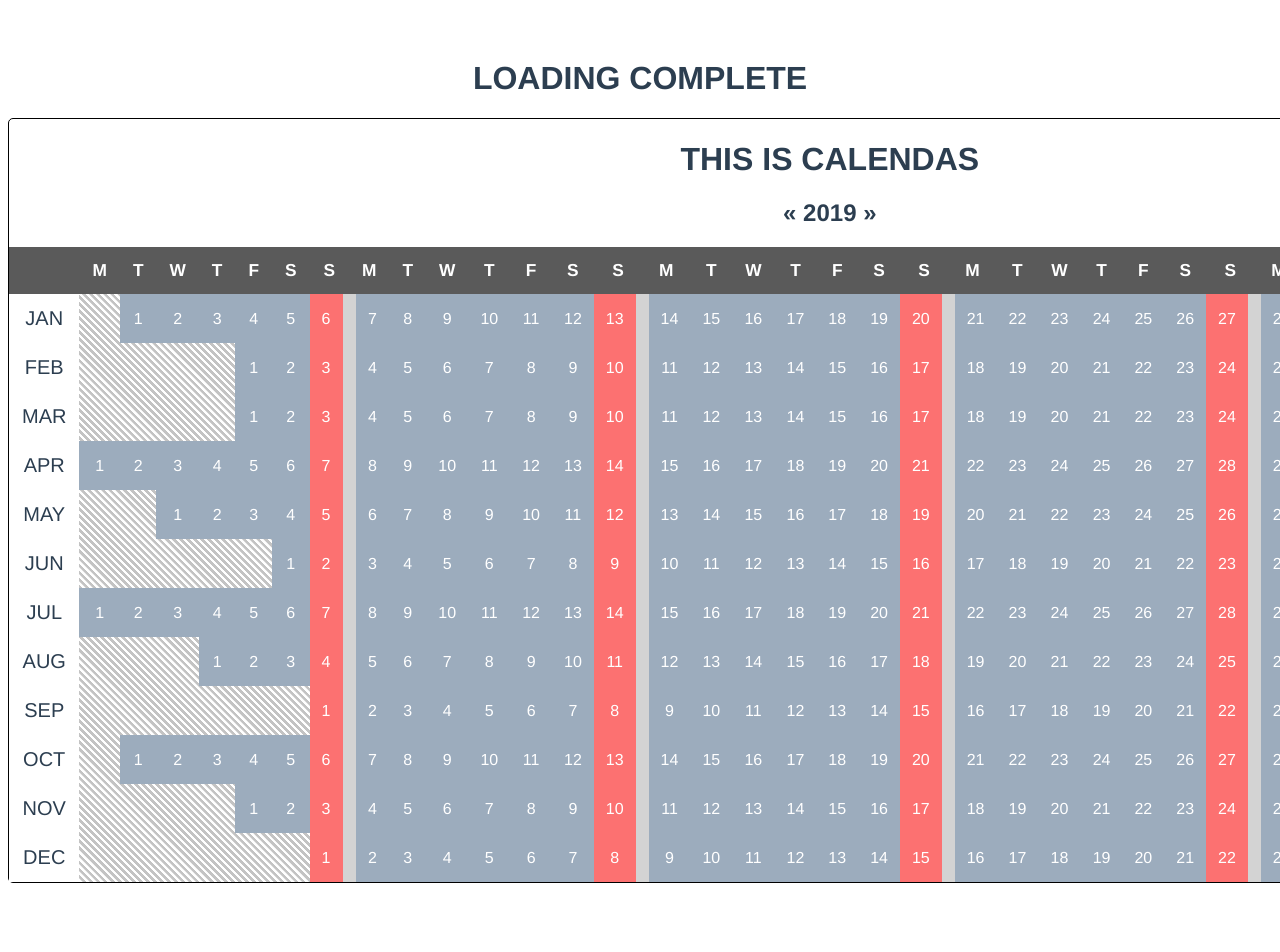
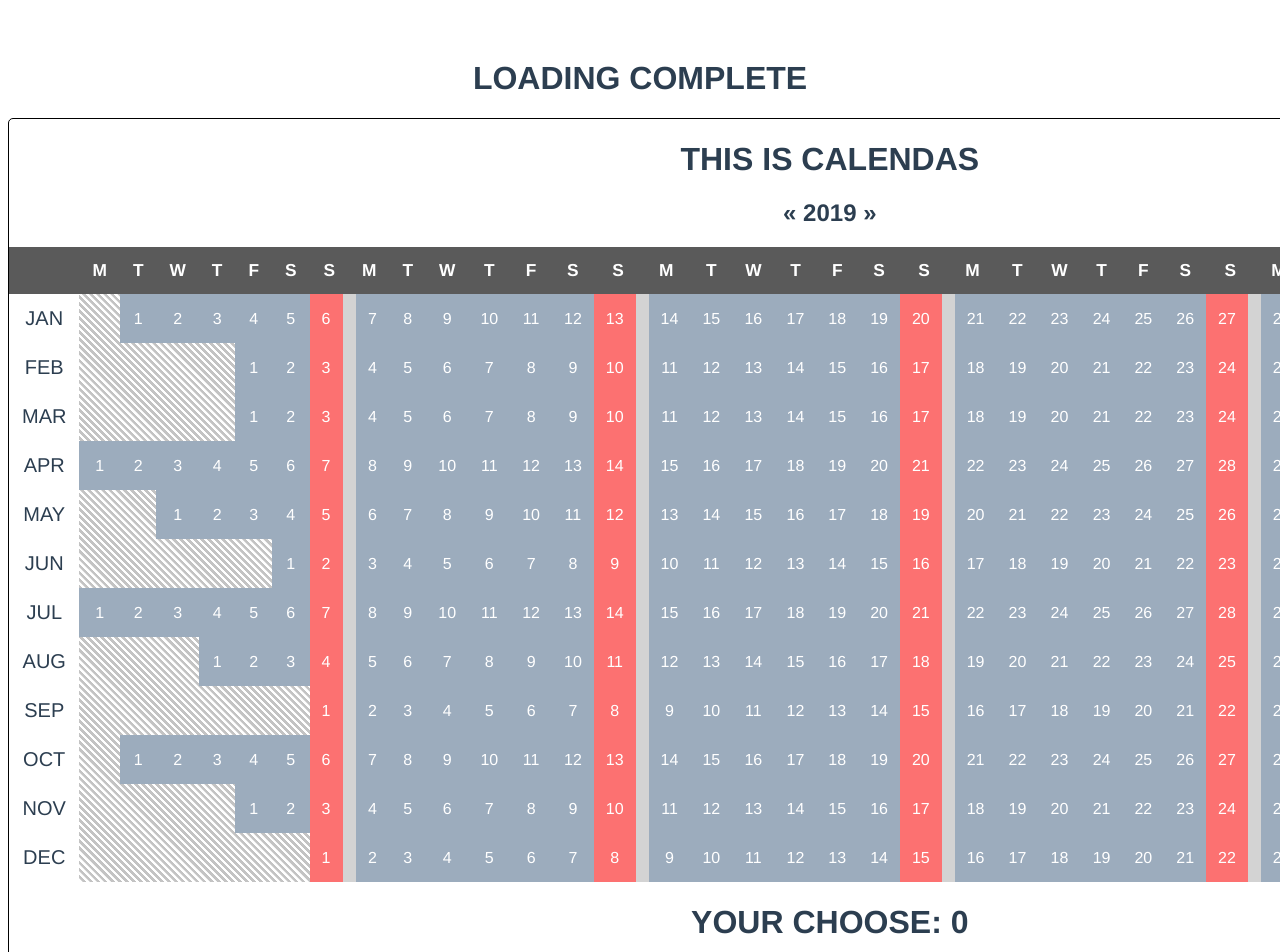
Before and after one commit to DmitryTkac/myCalendas, a Vue app: page / in a window 1280 px wide. Shown: the top 952 px of the page. Before the commit the page ends 891 px from the top, so only its background shows below. Built offline with nearby package versions, Linux system fonts and the light colour scheme.

Commit message:
Event range - ~complete

```diff
--- a/src/components/calendar.vue
+++ b/src/components/calendar.vue
@@ -1,11 +1,17 @@
 <template>
     <div class="calendarFrame">
         <h1>THIS IS CALENDAS</h1>
-        <h2> <span v-on:click='prevYear()' class="button">«</span>  {{ customYear }} <span v-on:click='nextYear()' class="button">»</span> </h2>
+        <h2> <span v-on:click='prevYear()' class="button">«</span>  {{ customYear }} <span v-on:click='nextYear()' class="button">»</span>
+        </h2>
         <table>
             <weekBar></weekBar>
-            <allMonth v-bind:year='customYear'/>
+            <allMonth
+                v-bind:year='customYear'
+
+            />
         </table>
+        <h1>YOUR CHOOSE: {{datums}}</h1>
+        <h1>EVENT RANGE: {{ event.start.formatedDate }} - {{ event.end.formatedDate }} </h1>
     </div>
 </template>
 
@@ -23,8 +29,22 @@ export default {
         return {
             today: this.getToday(),
             customYear: this.getToday().getFullYear(),
-            eventStart: null,
-            eventEnd: null
+
+            event: {
+                start: {
+                    formatedDate: '',
+                    normalDate: null,
+                    isEvent: true
+                },
+                end: {
+                    formatedDate: '',
+                    normalDate: null,
+                    isEvent: false
+                }
+            },
+
+            range: "NONE",
+            datums: 0,
         }
     },
 
@@ -45,6 +65,32 @@ export default {
 
         prevYear: function() {
             this.customYear--;
+        },
+
+        registerEvent: function(date) {
+
+            if (this.event.start.isEvent) {
+                this.event.start.formatedDate = this.event.end.formatedDate = '';
+
+                this.event.start.formatedDate = this.processDate(date);
+                this.event.start.normalDate = date;
+                this.event.start.isEvent = !this.event.start.isEvent;
+
+                this.event.end.normalDate = this.event.start.normalDate;
+            } else {
+                this.event.end.formatedDate = this.processDate(date);
+                this.event.end.normalDate = date;
+                this.event.start.isEvent = !this.event.start.isEvent;
+
+                if (!confirm("Make event? [ FROM " + this.event.start.formatedDate + " TO " +  this.event.end.formatedDate + " ]")) {
+                    this.event.start.formatedDate = this.event.end.formatedDate = '';
+                    this.event.end.normalDate = this.event.start.normalDate = null;
+                }
+            }
+        },
+
+        processDate: function(date) {
+            return date.getDate() + "-" + (date.getMonth()+1) + "-" + date.getFullYear();
         }
     }
 
@@ -65,7 +111,6 @@ export default {
         position: relative;
         display: inline-block;
         margin: auto;
-
     }
 
 
--- a/src/components/calendarParts/allMonth.vue
+++ b/src/components/calendarParts/allMonth.vue
@@ -1,12 +1,12 @@
 <template>
     <tbody>
-
+        {{renderQ()}}
         <month
-        v-bind:key="i.id"
-        v-for="i in 12"
-        v-bind:month='i'
-        v-bind:year='year'
-        v-bind:spacing='configureSpacing(i)'
+            v-bind:key="i.id"
+            v-for="i in 12"
+            v-bind:month='i'
+            v-bind:year='year'
+            v-bind:spacing='configureSpacing(i)'
         />
     </tbody>
 </template>
@@ -21,8 +21,6 @@ export default {
 
     props: {
         year: Number,
-
-
     },
 
     methods: {
@@ -32,8 +30,18 @@ export default {
                 return 6;
             }
             return spacing;
+        },
+        renderQ: function() {
+            if (this.eventStart > this.eventEnd) {
+                let buff = this.eventStart;
+                this.eventStart = this.eventEnd;
+                this.eventEnd = buff;
+            }
+
+            //return this.eventStart + " " + this.eventEnd;
         }
     },
+
 
     date() {
         return {
--- a/src/components/calendarParts/calendarBlock.vue
+++ b/src/components/calendarParts/calendarBlock.vue
@@ -1,8 +1,8 @@
 <template>
-    <td v-if="type == 'day' && date.getDay()==0" id="sunday" class="day">
+    <td v-if="type == 'day' && date.getDay()==0" id="sunday" v-bind:class="{evented: isEvented}" class="day"  v-on:click='getYouChoose()'>
         {{ value }}
     </td>
-    <td v-else-if="type == 'day'" class="day">
+    <td v-else-if="type == 'day'" v-bind:id="checkEvented()" class="day" v-on:click='getYouChoose()'>
         {{ value }}
     </td>
     <td v-else-if="type == 'void'" class="void">
@@ -35,7 +35,24 @@ export default {
     props: {
         type: String, //Month, weekMonth, week, weekSpace, space, day, void
         value: [String, Number],
-        date: Object
+        date: Date,
+        isEvented: Boolean
+    },
+
+    methods: {
+        getYouChoose: function() {
+            this.$parent.$parent.$parent.datums = this.date.getDate() + "-" + parseInt(this.date.getMonth()+1) + "-" + this.date.getFullYear();
+            this.$parent.$parent.$parent.registerEvent(this.date);
+            //this.$parent.$parent
+        },
+
+        checkEvented: function() {
+            if (this.isEvented) {
+                return "evented";
+            }
+            return "";
+        }
+
     }
 
 }
@@ -45,7 +62,9 @@ export default {
     .void {
 
     }
-
+    #evented {
+        background: darkmagenta;
+    }
     #sunday {
         border: solid;
         border-right-width: 13px;
@@ -64,10 +83,11 @@ export default {
         background: rgb(156, 172, 189);
         padding: 12px;
         color: white;
+        cursor: pointer;
     }
 
     .day:hover{
-        background: rgb(202, 202, 202);
+        background: rgb(156, 190, 207);
     }
 
     .week {
--- a/src/components/calendarParts/month.vue
+++ b/src/components/calendarParts/month.vue
@@ -7,13 +7,16 @@
             v-bind:key="i.id"
             v-for="i in (new Date(year, month, 0).getDate())"
             v-bind:value='i'
-            v-bind:date='new Date(year, month-1, i)'/>
+            v-bind:date='new Date(year, month-1, i)'
+            v-bind:isEvented='evented($parent.$parent.event.start.normalDate, $parent.$parent.event.end.normalDate, new Date(year, month-1, i))'
+        />
         <calendarBlock type="space" v-bind:key="i.id" v-for="i in 37-spacing-(new Date(year, month, 0).getDate())"/>
     </tr>
 </template>
 
 <script>
-//REMEMBER: new Date()
+//REMEMBER: new Date(2019, 12, 0) == new Date(2019, 11, 31)
+//                             ^^ = month MAX day count
 
 import calendarBlock from './calendarBlock.vue';
 
@@ -29,7 +32,17 @@ export default {
     },
 
     methods: {
-
+        evented: function(rangeStart, rangeEnd, date) {
+            if (rangeStart > rangeEnd) {
+                let buff = rangeStart;
+                rangeStart = rangeEnd;
+                rangeEnd = buff;
+            }
+            if (rangeStart <= date && date <= rangeEnd) {
+                return true;
+            }
+            return false;
+        }
     },
 
     data() {
```
Also changed, not shown: src/App.vue (line endings or trailing spaces).
